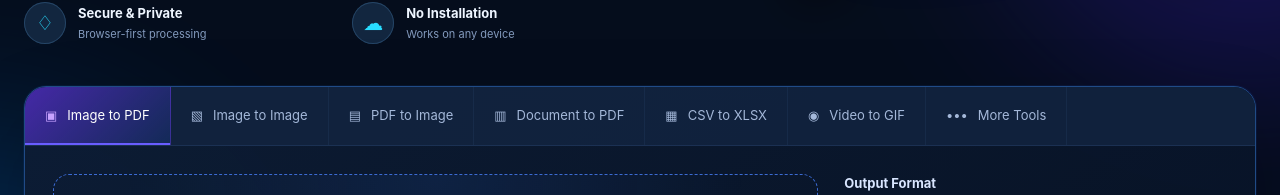
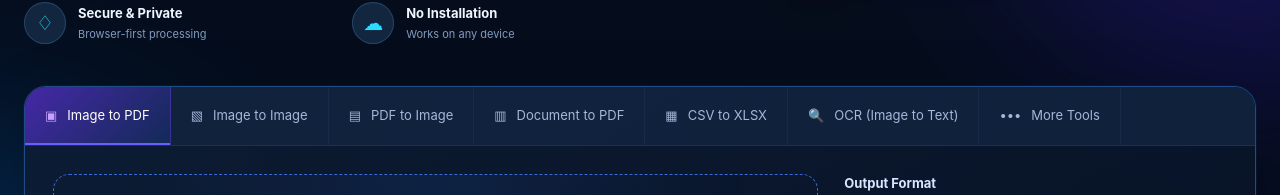
Before and after one commit to Arxfamism/FILEFORGE-UNIVERSAL-CONVERTER, a Next.js app: page / in a window 1280 px wide. Shown: the part 521-716 px from the top of the page. Built offline with nearby package versions, Linux system fonts and the light colour scheme.

Commit message:
Update page.js

```diff
--- a/app/page.js
+++ b/app/page.js
@@ -6,6 +6,7 @@ import { PDFDocument, rgb } from 'pdf-lib';
 import * as XLSX from 'xlsx';
 import mammoth from 'mammoth';
 import JSZip from 'jszip';
+import Tesseract from 'tesseract.js';
 
 const tabs = [
   { id: 'image-pdf', label: 'Image to PDF', icon: '▣' },
@@ -13,10 +14,10 @@ const tabs = [
   { id: 'pdf-image', label: 'PDF to Image', icon: '▤' },
   { id: 'document-pdf', label: 'Document to PDF', icon: '▥' },
   { id: 'csv-xlsx', label: 'CSV to XLSX', icon: '▦' },
-  { id: 'video-gif', label: 'Video to GIF', icon: '◉' },
+  { id: 'ocr-text', label: 'OCR (Image to Text)', icon: '🔍' },
 ];
 
-const formats = ['PDF', 'PNG', 'JPG', 'WEBP', 'CSV', 'XLSX'];
+const formats = ['PDF', 'PNG', 'JPG', 'WEBP', 'CSV', 'XLSX', 'TXT'];
 
 function downloadBlob(blob, name) {
   const url = URL.createObjectURL(blob);
@@ -56,7 +57,6 @@ async function imagesToPdf(files, quality) {
   return new Blob([await pdf.save()], { type: 'application/pdf' });
 }
 
-// DOCX to PDF Conversion
 async function docxToPdf(file) {
   const arrayBuffer = await file.arrayBuffer();
   const result = await mammoth.extractRawText({ arrayBuffer });
@@ -145,21 +145,23 @@ export default function Home() {
       const converted = [];
 
       for (const file of files) {
-        // 1. DOCX to PDF
-        if (output === 'PDF' && file.name.endsWith('.docx')) {
+        if (output === 'TXT' || activeTab === 'ocr-text') {
+          setMessage(`Scanning text in ${file.name} using OCR…`);
+          const res = await Tesseract.recognize(file, 'eng');
+          const extractedText = res.data.text || 'No text recognized.';
+          converted.push({ name: `${baseName(file.name)}_extracted.txt`, blob: new Blob([extractedText], { type: 'text/plain' }) });
+        }
+        else if (output === 'PDF' && file.name.endsWith('.docx')) {
           const pdfBlob = await docxToPdf(file);
           converted.push({ name: `${baseName(file.name)}.pdf`, blob: pdfBlob });
         }
-        // 2. Images to PDF
         else if (output === 'PDF' && file.type.startsWith('image/')) {
           converted.push({ name: `${baseName(file.name)}.pdf`, blob: await imagesToPdf([file], quality) });
         }
-        // 3. Image Formats (PNG, JPG, WEBP)
         else if (['PNG', 'JPG', 'WEBP'].includes(output) && file.type.startsWith('image/')) {
           const mime = output === 'PNG' ? 'image/png' : output === 'JPG' ? 'image/jpeg' : 'image/webp';
           converted.push({ name: `${baseName(file.name)}.${output.toLowerCase()}`, blob: await convertImage(file, mime, quality) });
         }
-        // 4. Spreadsheets (CSV / XLSX)
         else if ((output === 'CSV' || output === 'XLSX') && (file.name.endsWith('.csv') || file.name.endsWith('.xlsx'))) {
           const data = await file.arrayBuffer();
           const workbook = XLSX.read(data, { type: 'array' });
@@ -170,7 +172,6 @@ export default function Home() {
             converted.push({ name: `${baseName(file.name)}.xlsx`, blob: new Blob([XLSX.write(workbook, { bookType: 'xlsx', type: 'array' })], { type: 'application/vnd.openxmlformats-officedocument.spreadsheetml.sheet' }) });
           }
         }
-        // Fallback Document Preview to PDF
         else {
           const text = await file.text();
           const pdf = await PDFDocument.create();
@@ -182,7 +183,6 @@ export default function Home() {
 
       setResults(converted);
       setMessage(converted.length ? `${converted.length} file${converted.length > 1 ? 's' : ''} ready to download.` : 'No compatible files found for this output format.');
-      localStorage.setItem('fileforge-last-conversion', new Date().toISOString());
     } catch (error) {
       setMessage(`Conversion failed: ${error.message}`);
     } finally {
@@ -239,7 +239,7 @@ export default function Home() {
       <section id="converter" className="converter-card container">
         <div className="tool-tabs" role="tablist" aria-label="Conversion types">
           {tabs.map((tab) => (
-            <button key={tab.id} className={activeTab === tab.id ? 'tool-tab selected' : 'tool-tab'} onClick={() => { setActiveTab(tab.id); setMessage(`${tab.label} selected.`); }} role="tab" aria-selected={activeTab === tab.id}>
+            <button key={tab.id} className={activeTab === tab.id ? 'tool-tab selected' : 'tool-tab'} onClick={() => { setActiveTab(tab.id); if(tab.id === 'ocr-text') setOutput('TXT'); setMessage(`${tab.label} selected.`); }} role="tab" aria-selected={activeTab === tab.id}>
               <span>{tab.icon}</span>{tab.label}
             </button>
           ))}
@@ -265,7 +265,7 @@ export default function Home() {
             <input id="quality" className="quality-range" type="range" min="10" max="100" value={quality} onChange={(event) => setQuality(Number(event.target.value))} />
             <div className="range-labels"><span>Lower size</span><span>Better quality</span></div>
             <button className="advanced-toggle" onClick={() => setShowAdvanced((value) => !value)}>⚙ Advanced Options <span>⌄</span></button>
-            <button className="convert-btn" onClick={convertFiles} disabled={busy}>{busy ? 'Converting…' : '✦ &nbsp; Convert Files'} <span>›</span></button>
+            <button className="convert-btn" onClick={convertFiles} disabled={busy}>{busy ? 'Processing…' : '✦ &nbsp; Convert Files'} <span>›</span></button>
             <p className="privacy-note">♧ Your files are processed locally whenever supported.</p>
           </aside>
         </div>
```
